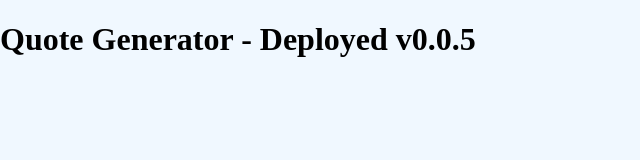
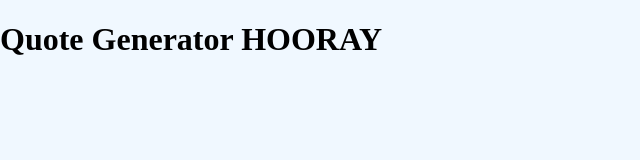
Before and after one commit to shaneiadt/quote-generator, a website: page public/index.html in a window 1280 px wide. Shown: the whole page, without its empty margins (0-640 px from the left). Drawn offline with Linux system fonts and the light colour scheme; files that its build step writes are made by us from their sources.

```diff
--- a/public/index.html
+++ b/public/index.html
@@ -16,7 +16,7 @@
     <title>App Template</title>
   </head>
   <body>
-    <h1>Quote Generator - Deployed v0.0.5</h1>
+    <h1>Quote Generator HOORAY</h1>
     <noscript>You need to enable JavaScript to run this app.</noscript>
     <script type="module" src="./index.js"></script>
   </body>
--- a/src/index.js
+++ b/src/index.js
@@ -1 +1 @@
-console.log('BOOTSTRAPED');
+console.log('JavaScript is READY!');
```
Also changed, not shown: package.json (+6 -2 lines), 1 other file.
